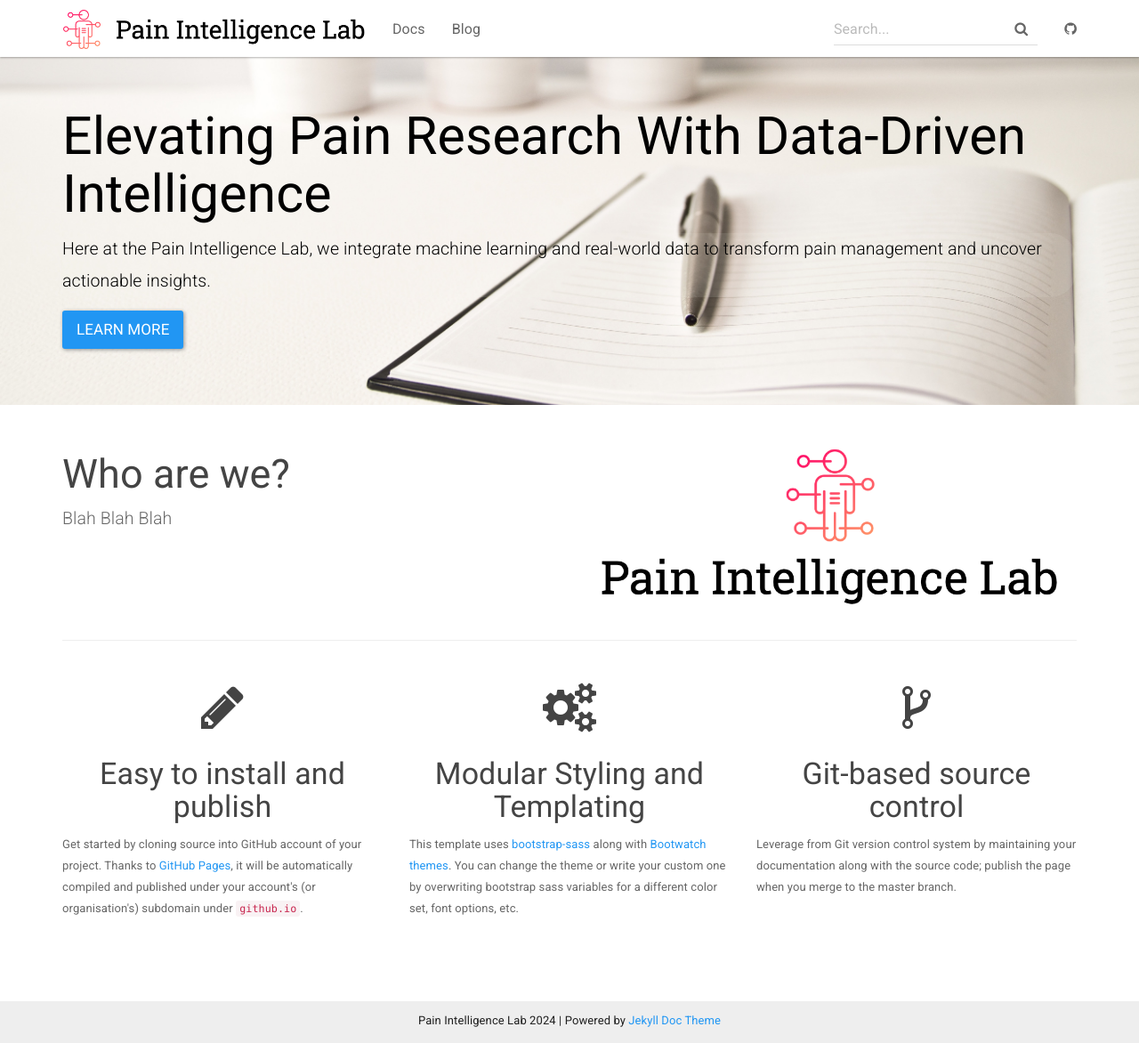
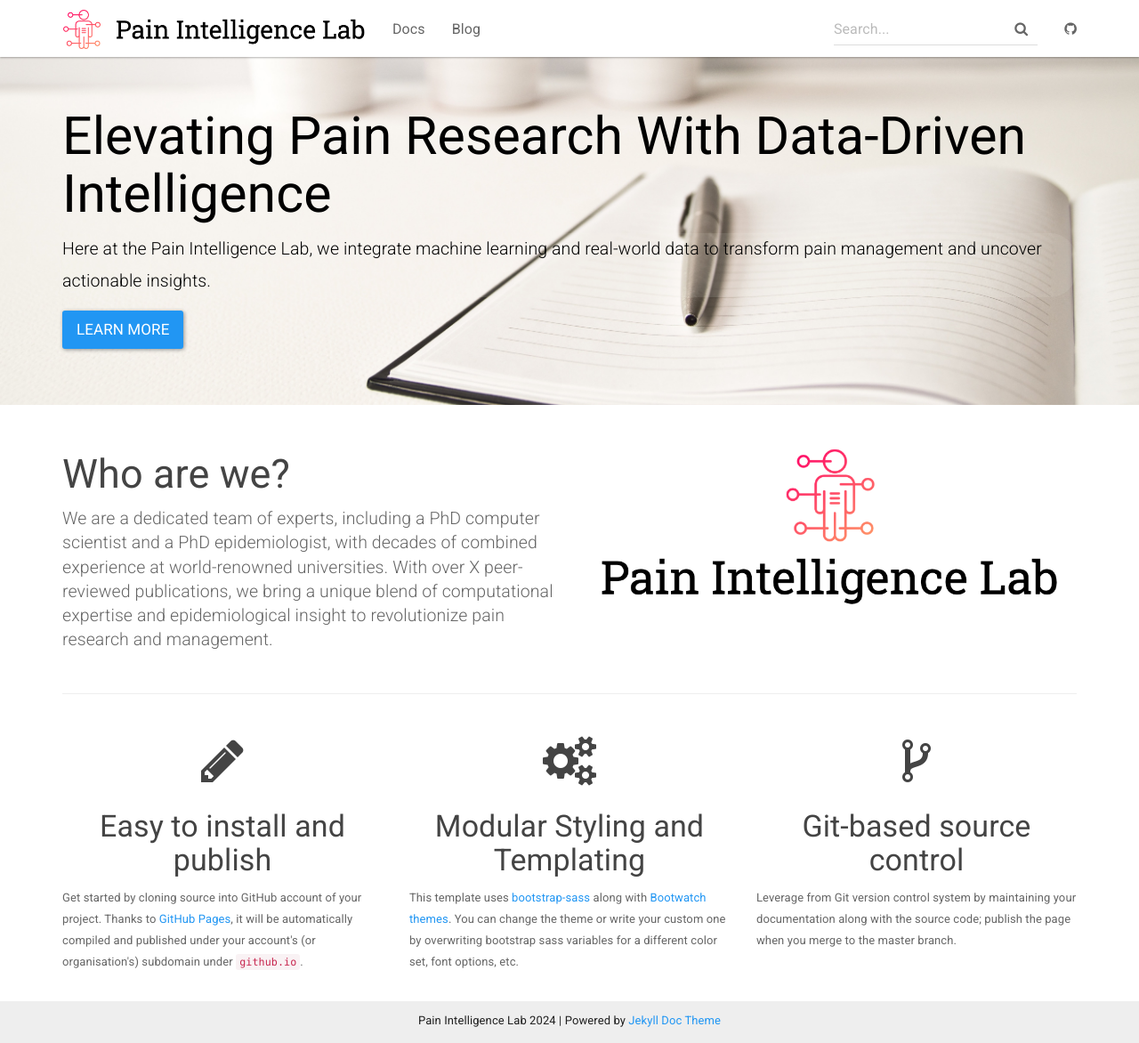
Before and after one commit to potatole123/my-prog, a Jekyll site: the page built from index.html, in a window 1280 px wide and 1172 px high. Shown: the whole window at 89% size. Built offline with Jekyll 4.4.1, drawn with Linux system fonts in a browser that asks for light colours.

Commit message:
Update index.html

```diff
--- a/index.html
+++ b/index.html
@@ -16,7 +16,10 @@ layout: default
     <div class="row">
         <div class="col-md-6">
             <h2 class="header-light regular-pad">Who are we?</h2>
-              <p class="lead">Blah Blah Blah</p>
+              <p class="lead">We are a dedicated team of experts, including a PhD computer scientist and a PhD
+                epidemiologist, with decades of combined experience at world-renowned universities. With over
+                X peer-reviewed publications, we bring a unique blend of computational expertise and
+                epidemiological insight to revolutionize pain research and management.</p>
         </div>
         <div class="col-md-6 text-center">
             <img src="{{ "/assets/img/pain_intelligence_lab_logo.png" | relative_url }}" alt="Jekyll logo" class="img-responsive">
```
